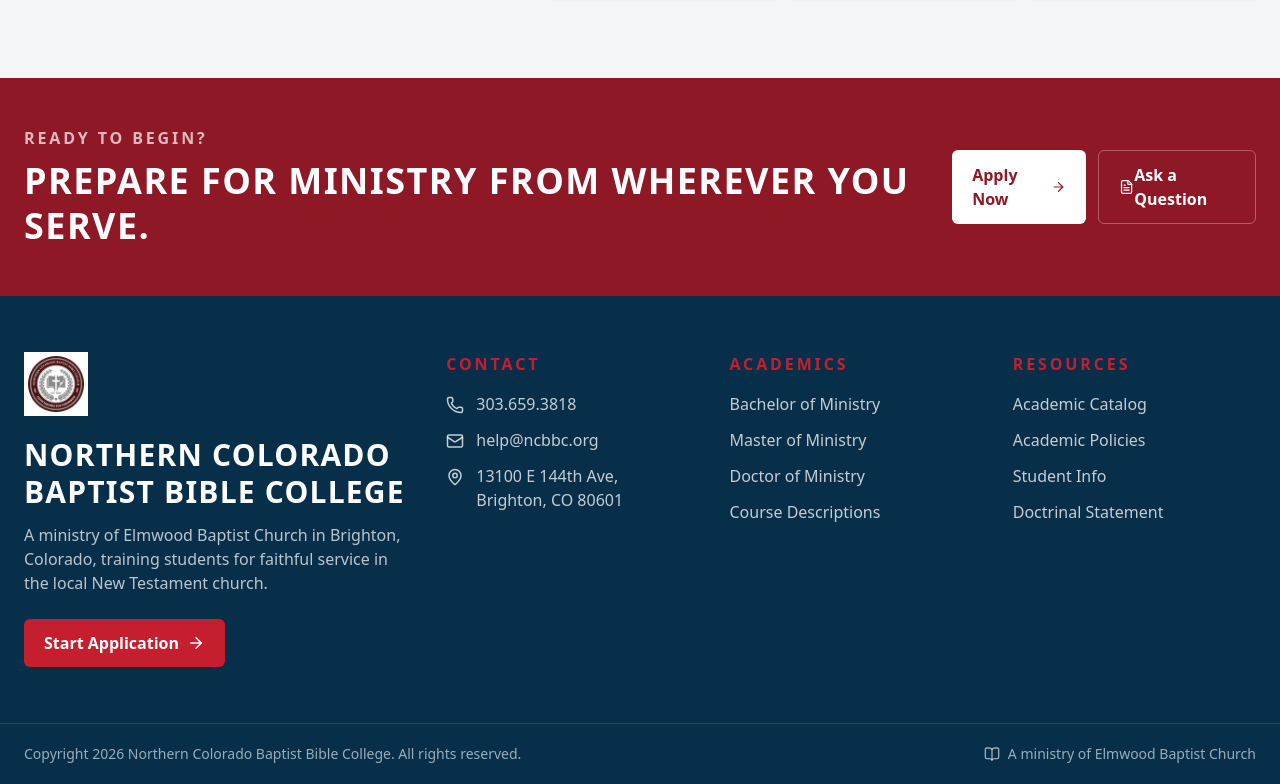
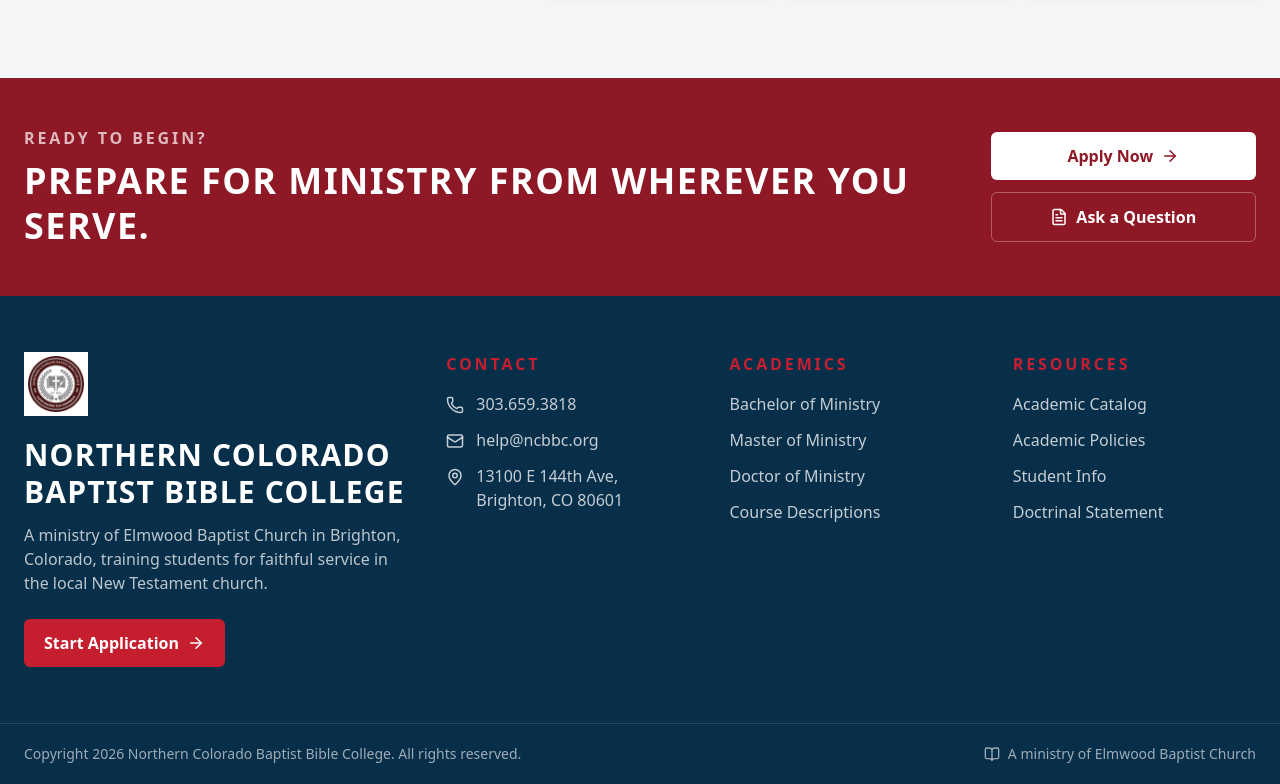
Before and after one commit to edesent/ncbbc-redesign, a Next.js app: page / in a window 1280 px wide. Shown: the part 4710-5494 px from the top of the page. Built offline with nearby package versions, Linux system fonts and the light colour scheme.

Commit message:
Stack CTA band actions

```diff
--- a/src/components/SiteShell.tsx
+++ b/src/components/SiteShell.tsx
@@ -150,12 +150,12 @@
           <p className="font-black uppercase tracking-[0.18em] text-white/70">Ready to begin?</p>
           <h2 className="school-heading mt-2 text-4xl leading-tight">Prepare for ministry from wherever you serve.</h2>
         </div>
-        <div className="flex flex-col gap-3 sm:flex-row">
-          <Link href="/application" className="inline-flex items-center justify-center gap-2 rounded-md bg-white px-5 py-3 font-black text-[#8f1826] transition hover:bg-cream">
+        <div className="flex w-full flex-col gap-3 md:w-72">
+          <Link href="/application" className="inline-flex w-full items-center justify-center gap-2 rounded-md bg-white px-5 py-3 font-black text-[#8f1826] transition hover:bg-cream">
             Apply Now
             <ArrowRight size={18} />
           </Link>
-          <Link href="/contact-us" className="inline-flex items-center justify-center rounded-md border border-white/30 px-5 py-3 font-black text-white transition hover:bg-white/10">
+          <Link href="/contact-us" className="inline-flex w-full items-center justify-center gap-2 rounded-md border border-white/30 px-5 py-3 font-black text-white transition hover:bg-white/10">
             <FileText size={18} />
             Ask a Question
           </Link>
```
